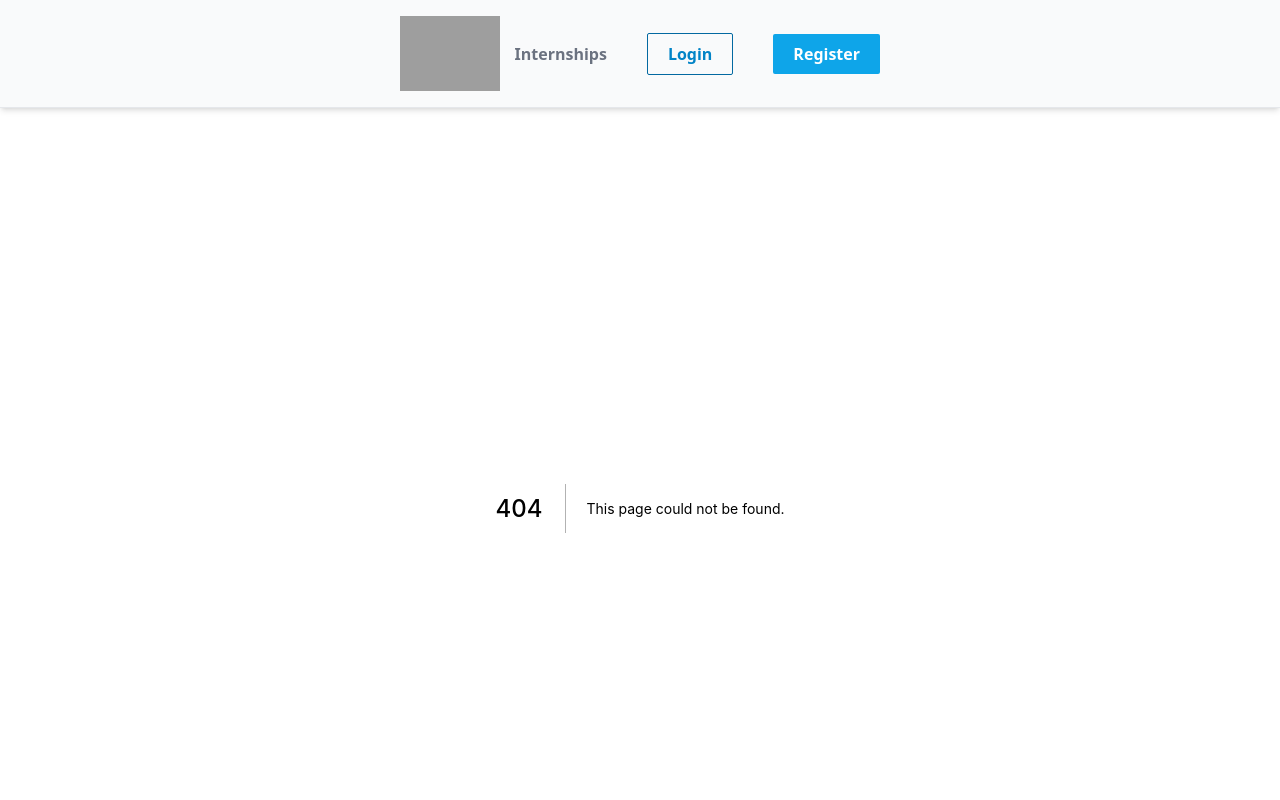
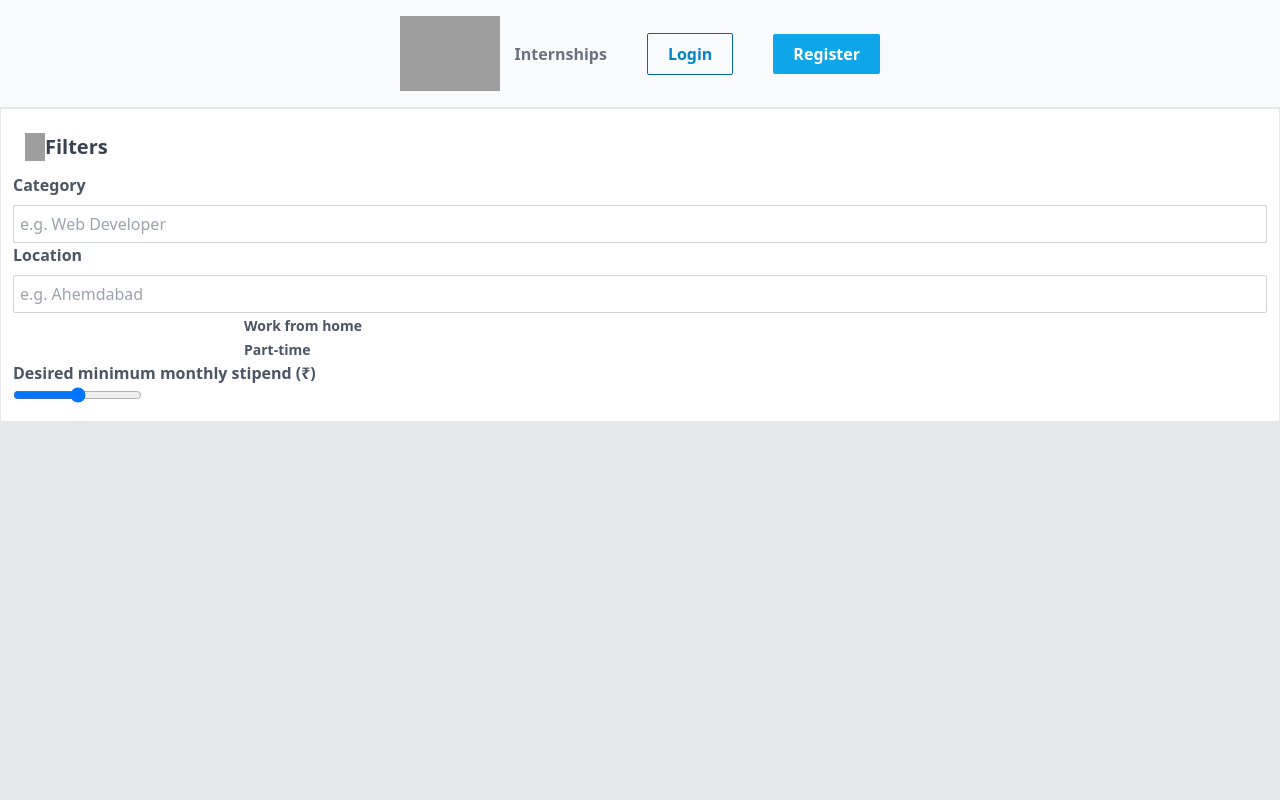
Before and after one commit to vidhi000/I-Shala, a Next.js app: page /internships in a window 1280 px wide. Before the commit this address had no page. Shown: the top 800 px of the page. Built offline with nearby package versions, Linux system fonts and the light colour scheme; grey boxes are pictures that could not be loaded.

Commit message:
initial commit

```diff
--- /dev/null
+++ b/pages/internships.js
@@ -0,0 +1,43 @@
+// import {funnel} from  '@heroicons/react'
+const internships = () =>{
+    return(
+     <div className="bg-gray-200 min-h-screen">
+        {/* left */}
+        <div className="bg-white border rounded-sm flex flex-col p-3">
+            <div className="flex p-3">
+             <img src="https://cdn2.iconfinder.com/data/icons/e-commerce-line-8-1/1024/filter8-256.png"
+             className="textsk" height={10} width={20}/>
+             <p className="font-semibold text-xl text-gray-700">Filters</p>
+            </div>
+            <div className="space-y-2">
+                <label className="text-gray-600 font-semibold">Category</label>
+                <input type='category' placeholder="e.g. Web Developer" className="p-[6px] border rounded-sm border-gray-300 hover:border-sky-500  w-full" />
+            </div>
+
+            <div className="space-y-2">
+                <label className="text-gray-600 font-semibold">Location</label>
+                <input type='Location' placeholder="e.g. Ahemdabad" className="p-[6px] border rounded-sm border-gray-300 hover:border-sky-500  w-full" />
+            </div>
+            <div>
+                <input className=""/>
+                <label className="text-gray-600 text-sm font-semibold">Work from home</label>
+            </div>
+
+            <div>
+                <input className=""/>
+                <label className="text-gray-600 text-sm font-semibold">Part-time</label>
+            </div>
+
+            <p className="text-gray-600 font-semibold">Desired minimum monthly stipend (₹)</p>
+            <div>
+                <input type='range' />
+            </div>
+
+        </div>
+     </div>
+
+
+    );
+}
+
+export default internships
```
